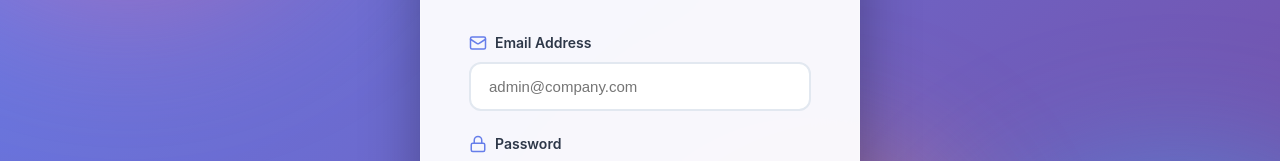
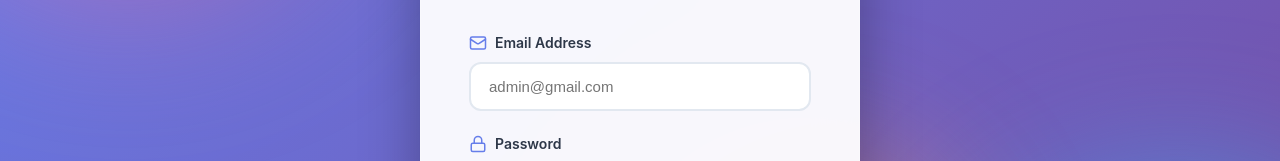
Before and after one commit to Sruthis26/Customer-Outreach, a React (Create React App) app in the folder frontend/: page /login in a window 1280 px wide. Shown: the part 275-436 px from the top of the page. Built offline with nearby package versions, Linux system fonts and the light colour scheme; no server answers.

Commit message:
Update Login.js

```diff
--- a/frontend/src/components/Login.js
+++ b/frontend/src/components/Login.js
@@ -70,7 +70,7 @@ const Login = ({ onLogin }) => {
               value={formData.email}
               onChange={handleChange}
               className="form-input"
-              placeholder="admin@company.com"
+              placeholder="admin@gmail.com"
               required
             />
           </div>
```
